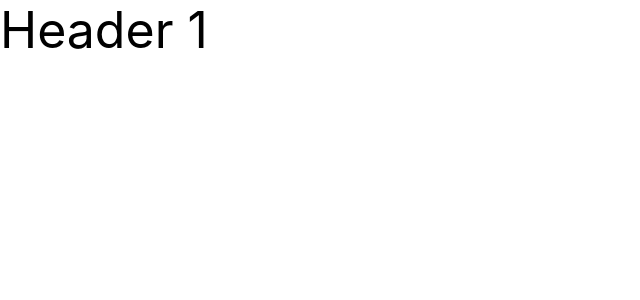
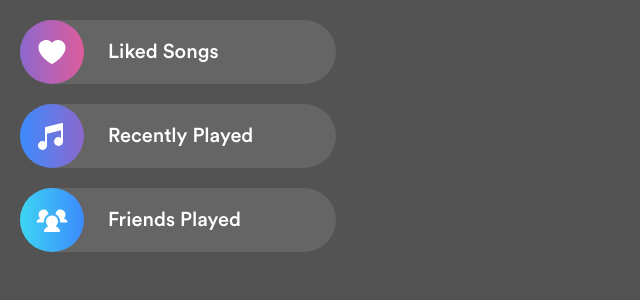
Before and after one commit to pawel-mirys/SpotifyClone, a React (Create React App) app: page / in a window 1280 px wide. Shown: the top 300 px of the page, without its empty margins (0-640 px from the left). Built offline with nearby package versions, Linux system fonts and the light colour scheme.

Commit message:
Category component with diffrent variants

```diff
--- a/src/App.tsx
+++ b/src/App.tsx
@@ -1,9 +1,16 @@
 import React from 'react';
 
 import './App.scss';
+import { Category } from './app/components/Category/Category';
 
 function App() {
-  return <div className="App">Header 1</div>;
+  return (
+    <div className="App">
+      <Category variant="liked" text="Liked Songs" />
+      <Category variant="recently" text="Recently Played" />
+      <Category variant="friends" text="Friends Played" />
+    </div>
+  );
 }
 
 export default App;
--- a/src/app/components/Category/Category.module.scss
+++ b/src/app/components/Category/Category.module.scss
@@ -0,0 +1,21 @@
+@import '../../variables.scss';
+.categoryWrapper {
+  display: flex;
+  align-items: center;
+  width: 316px;
+  height: 64px;
+  border-radius: 77px;
+  padding: 0 80px 0 0;
+  background-color: rgba($secondary4, 0.1);
+  // Temporary
+  margin: 20px 0 0 20px;
+  &:hover {
+    cursor: pointer;
+    background-color: rgba($secondary4, 0.3);
+  }
+  .text {
+    margin-left: 24px;
+    @include Header3;
+    color: $secondary4;
+  }
+}
--- a/src/app/components/Category/Category.tsx
+++ b/src/app/components/Category/Category.tsx
@@ -1,3 +1,16 @@
+import { CategoryIcon } from '../CategoryIcon/CategoryIcon';
 import styles from './Category.module.scss';
 
-export const Category = () => {};
+type CategoryProps = {
+  text: string;
+  variant: 'liked' | 'recently' | 'friends';
+};
+
+export const Category = ({ text, variant }: CategoryProps) => {
+  return (
+    <div className={styles.categoryWrapper}>
+      <CategoryIcon variant={variant} />
+      <p className={styles.text}>{text}</p>
+    </div>
+  );
+};
--- a/src/app/components/CategoryIcon/CategoryIcon.module.scss
+++ b/src/app/components/CategoryIcon/CategoryIcon.module.scss
@@ -0,0 +1,19 @@
+@import '../../variables.scss';
+.iconWrapper {
+  display: flex;
+  flex-direction: row;
+  justify-content: center;
+  align-items: center;
+  width: 64px;
+  height: 64px;
+  border-radius: 81px;
+}
+.liked {
+  @include gradientBackground3;
+}
+.recently {
+  @include gradientBackground2;
+}
+.friends {
+  @include gradientBackground1;
+}
--- a/src/app/components/CategoryIcon/CategoryIcon.tsx
+++ b/src/app/components/CategoryIcon/CategoryIcon.tsx
@@ -1 +1,33 @@
-export const CategoryIcon = () => {};
+import styles from './CategoryIcon.module.scss';
+
+import heart from '../../assets/icons/like3.svg';
+import note from '../../assets/icons/music2.svg';
+import friends from '../../assets/icons/friends2.svg';
+
+import clsx from 'clsx';
+
+type CategoryIcon = {
+  variant: 'liked' | 'recently' | 'friends';
+};
+
+export const CategoryIcon = ({ variant }: CategoryIcon) => {
+  return (
+    <>
+      {variant === 'liked' && (
+        <div className={clsx(styles.iconWrapper, styles.liked)}>
+          <img className={styles.iconImg} src={heart} alt="" />
+        </div>
+      )}
+      {variant === 'recently' && (
+        <div className={clsx(styles.iconWrapper, styles.recently)}>
+          <img className={styles.iconImg} src={note} alt="" />
+        </div>
+      )}
+      {variant === 'friends' && (
+        <div className={clsx(styles.iconWrapper, styles.friends)}>
+          <img className={styles.iconImg} src={friends} alt="" />
+        </div>
+      )}
+    </>
+  );
+};
--- a/src/app/variables.scss
+++ b/src/app/variables.scss
@@ -20,32 +20,32 @@
 @mixin Header1 {
   font-size: 80px;
   line-height: 96px;
-  font-family: CircuralStdBold;
+  font-family: CircuralStd;
 }
 @mixin Header2 {
   font-size: 32px;
   line-height: 40px;
-  font-family: CircuralStdBold;
+  font-family: CircuralStd;
 }
 @mixin Header3 {
   font-size: 20px;
   line-height: 24px;
-  font-family: CircuralStdBold;
+  font-family: CircuralStd;
 }
 @mixin Header4 {
   font-size: 14px;
   line-height: 16px;
-  font-family: CircuralStdBold;
+  font-family: CircuralStd;
 }
 @mixin Header5 {
   font-size: 12px;
   line-height: 12px;
-  font-family: CircuralStdBold;
+  font-family: CircuralStd;
 }
 @mixin Header6 {
   font-size: 10px;
   line-height: 12px;
-  font-family: CircuralStdBold;
+  font-family: CircuralStd;
   letter-spacing: 16%;
   text-transform: uppercase;
 }
@@ -115,3 +115,12 @@ $teal: #4dd4ac;
 @mixin gradientBackground7 {
   background: linear-gradient(to right, #1db954, #4dd4ac);
 }
+
+//  -------------Other-------------
+
+@mixin flex($justify: none, $align: none, $direction: none) {
+  display: flex;
+  justify-content: $justify;
+  align-items: $align;
+  flex-direction: $direction;
+}
--- a/src/index.scss
+++ b/src/index.scss
@@ -12,7 +12,7 @@ body {
     CircuralStdLight, sans-serif;
   -webkit-font-smoothing: antialiased;
   -moz-osx-font-smoothing: grayscale;
-  font-size: 50px;
+  background-color: $neutral3;
 }
 
 code {
```
